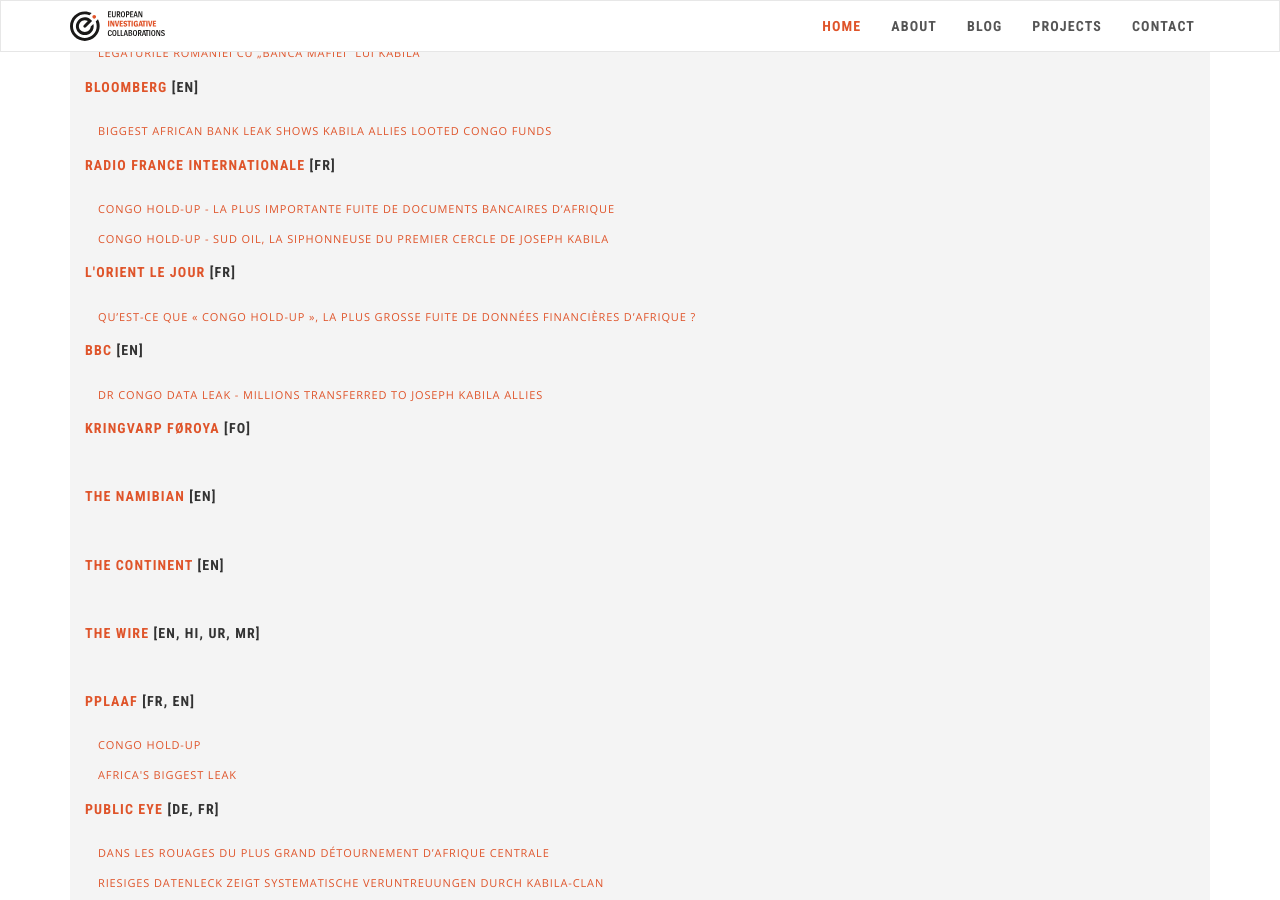
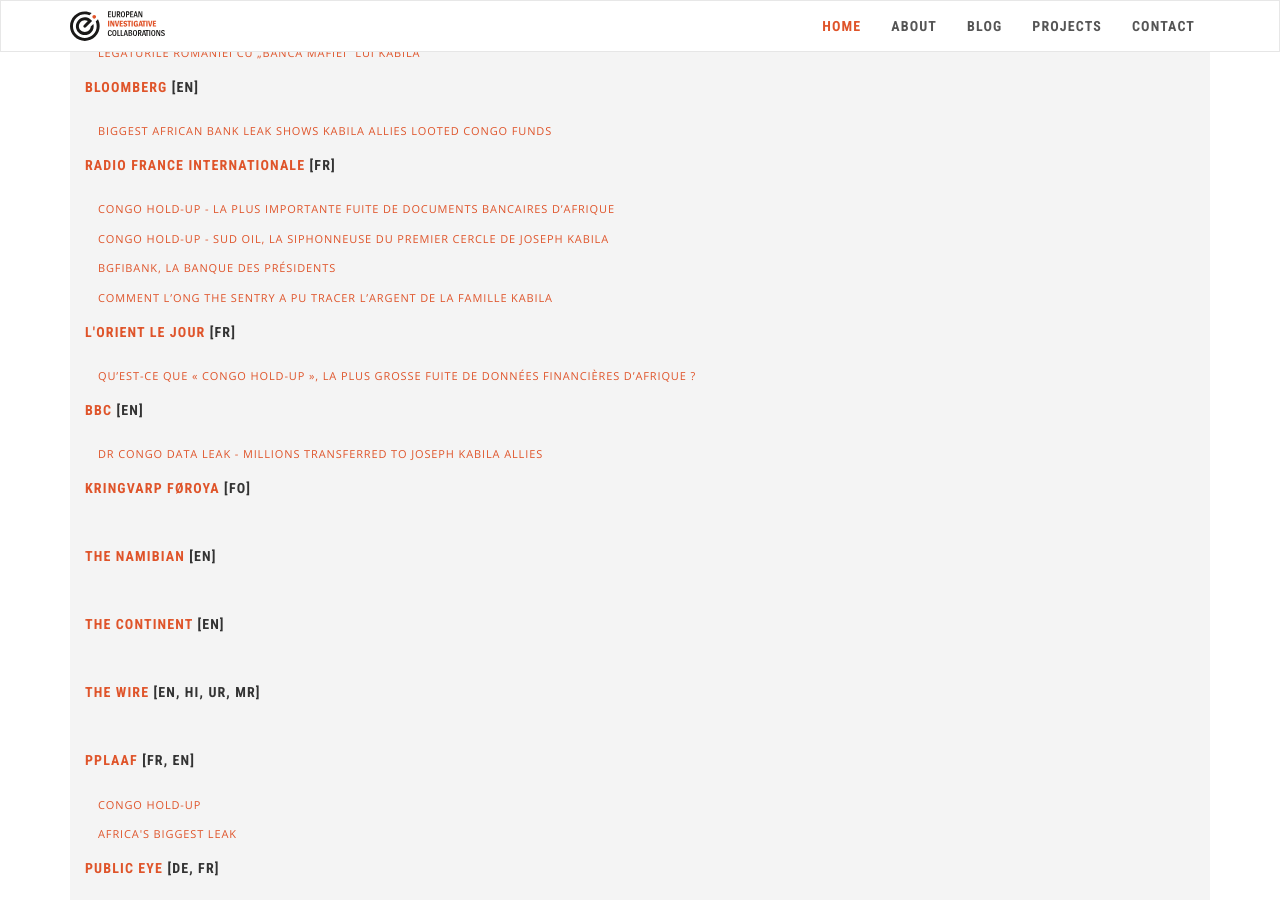
Before and after one commit to eic-network/eic-incubator.github.io, a Jekyll site: the page built from _projects/congo-holdup.md, in a window 1280 px wide and 900 px high, scrolled down 2341 px. Built offline with Jekyll 4.4.1, drawn with Linux system fonts in a browser that asks for light colours; nearby versions of some CDN libraries.

Commit message:
Update congo-holdup.md

```diff
--- a/_projects/congo-holdup.md
+++ b/_projects/congo-holdup.md
@@ -113,6 +113,10 @@ publications:
     url: https://www.rfi.fr/fr/afrique/20211119-congo-hold-up-la-plus-importante-fuite-de-documents-bancaires-d-afrique
   - name: Congo Hold-up - Sud Oil, la siphonneuse du premier cercle de Joseph Kabila
     url: https://www.rfi.fr/fr/afrique/20211119-congo-hold-up-sud-oil-la-siphonneuse-du-premier-cercle-de-joseph-kabila
+  - name: BGFIBank, la banque des présidents
+    url: https://www.rfi.fr/fr/afrique/20211119-congo-hold-up-bgfibank-la-banque-des-présidents
+  - name: Comment l’ONG The Sentry a pu tracer l’argent de la famille Kabila
+    url: https://www.rfi.fr/fr/afrique/20211119-congo-hold-up-comment-l-ong-the-sentry-a-pu-tracer-l-argent-des-kabilas
   name: Radio France Internationale
   url: https://www.rfi.fr/
 - lang: "[FR]"
```
